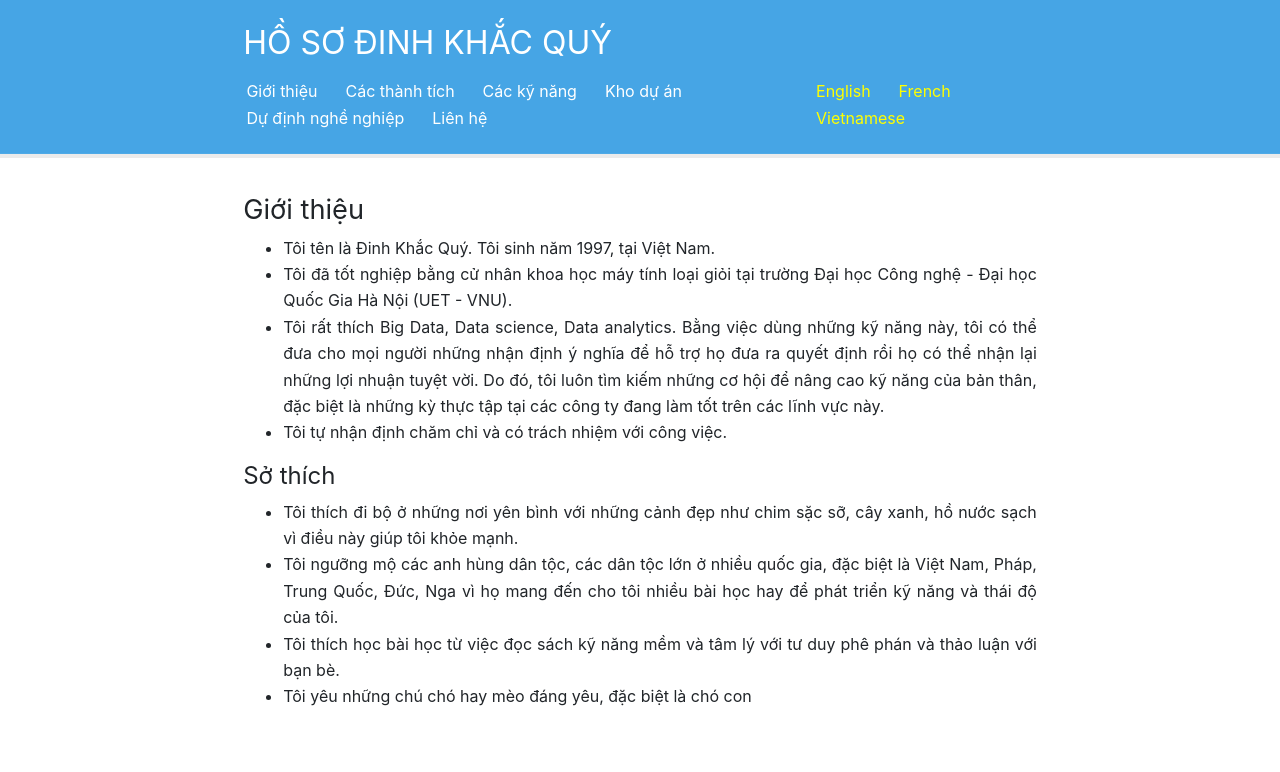
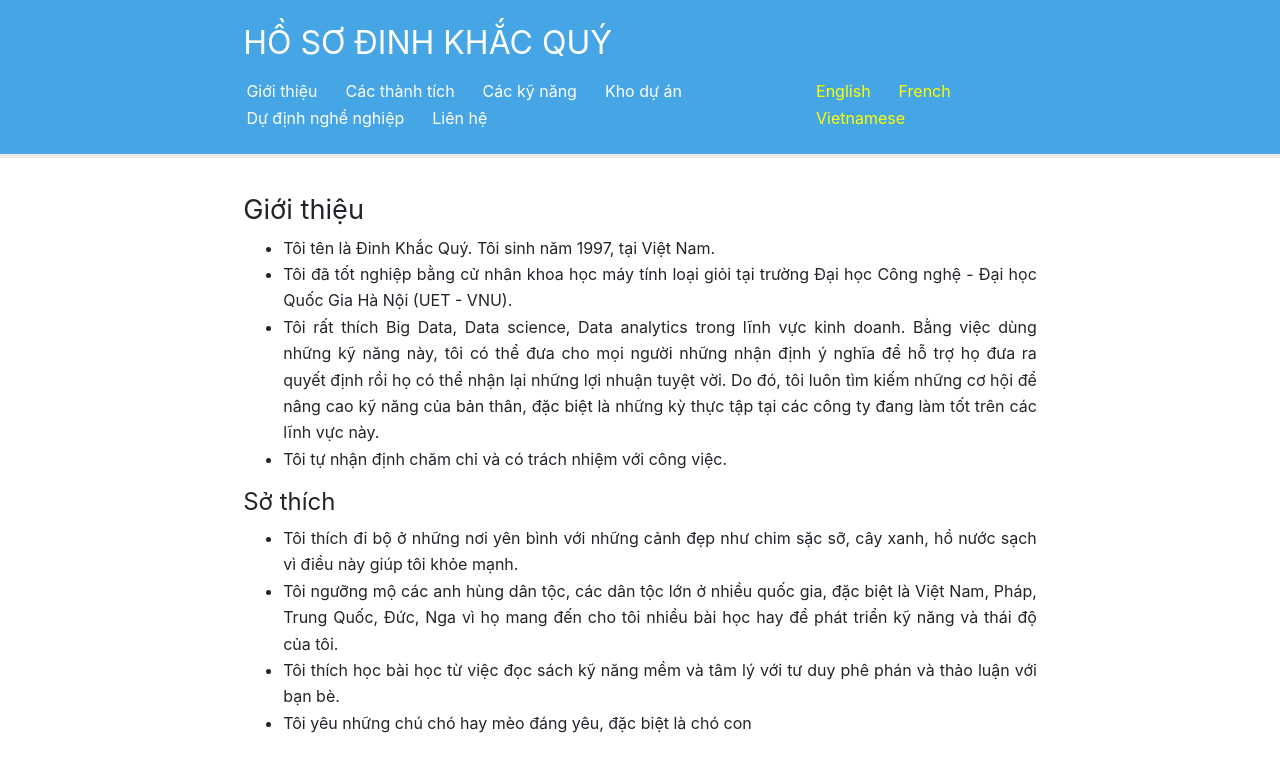
Before and after one commit to christianezeani/panthera-jekyll, a Jekyll site: the page built from vi/Introduction.md, in a window 1280 px wide. Shown: the top 772 px of the page. Built offline with Jekyll 4.4.1, drawn with Linux system fonts in a browser that asks for light colours.

Commit message:
Update Introduction.md

```diff
--- a/vi/Introduction.md
+++ b/vi/Introduction.md
@@ -8,7 +8,7 @@ order: 0
 # Giới thiệu
 * Tôi tên là Đinh Khắc Quý. Tôi sinh năm 1997, tại Việt Nam.
 * Tôi đã tốt nghiệp bằng cử nhân khoa học máy tính loại giỏi tại trường Đại học Công nghệ - Đại học Quốc Gia Hà Nội (UET - VNU).
-* Tôi rất thích Big Data, Data science, Data analytics. Bằng việc dùng những kỹ năng này, tôi có thể  đưa cho mọi người những nhận định ý nghĩa để hỗ trợ họ đưa ra quyết định rồi họ có thể nhận lại những lợi nhuận tuyệt vời. Do đó, tôi luôn tìm kiếm những cơ hội để nâng cao kỹ năng của bản thân, đặc biệt là những kỳ thực tập tại các công ty đang làm tốt trên các lĩnh vực này.
+* Tôi rất thích Big Data, Data science, Data analytics trong lĩnh vực kinh doanh. Bằng việc dùng những kỹ năng này, tôi có thể  đưa cho mọi người những nhận định ý nghĩa để hỗ trợ họ đưa ra quyết định rồi họ có thể nhận lại những lợi nhuận tuyệt vời. Do đó, tôi luôn tìm kiếm những cơ hội để nâng cao kỹ năng của bản thân, đặc biệt là những kỳ thực tập tại các công ty đang làm tốt trên các lĩnh vực này.
 * Tôi tự nhận định chăm chỉ và có trách nhiệm với công việc.
 
 #### Sở thích
```
